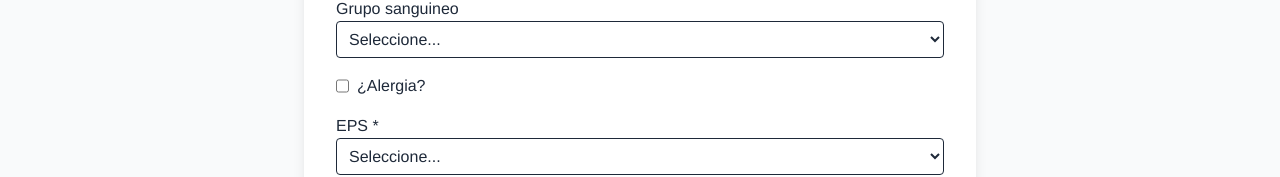
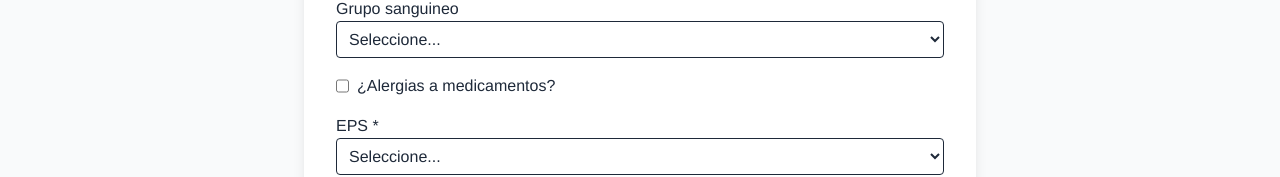
Before and after one commit to Natsumychan/odontoasociados-online, a React (Vite) app in the folder Frontend/: page /registro in a window 1280 px wide. Shown: the part 871-1048 px from the top of the page. Built offline with nearby package versions, Linux system fonts and the light colour scheme.

Commit message:
especificar sobre la pregunta alergias

```diff
--- a/Frontend/src/pages/Register.jsx
+++ b/Frontend/src/pages/Register.jsx
@@ -261,7 +261,7 @@ const Register = () => {
 							checked={form.alergias}
 							onChange={handleChange}
 						/>
-						<label>¿Alergia?</label>
+						<label>¿Alergias a medicamentos?</label>
 					</div>
 
 					{/* Medicamento */}
```
